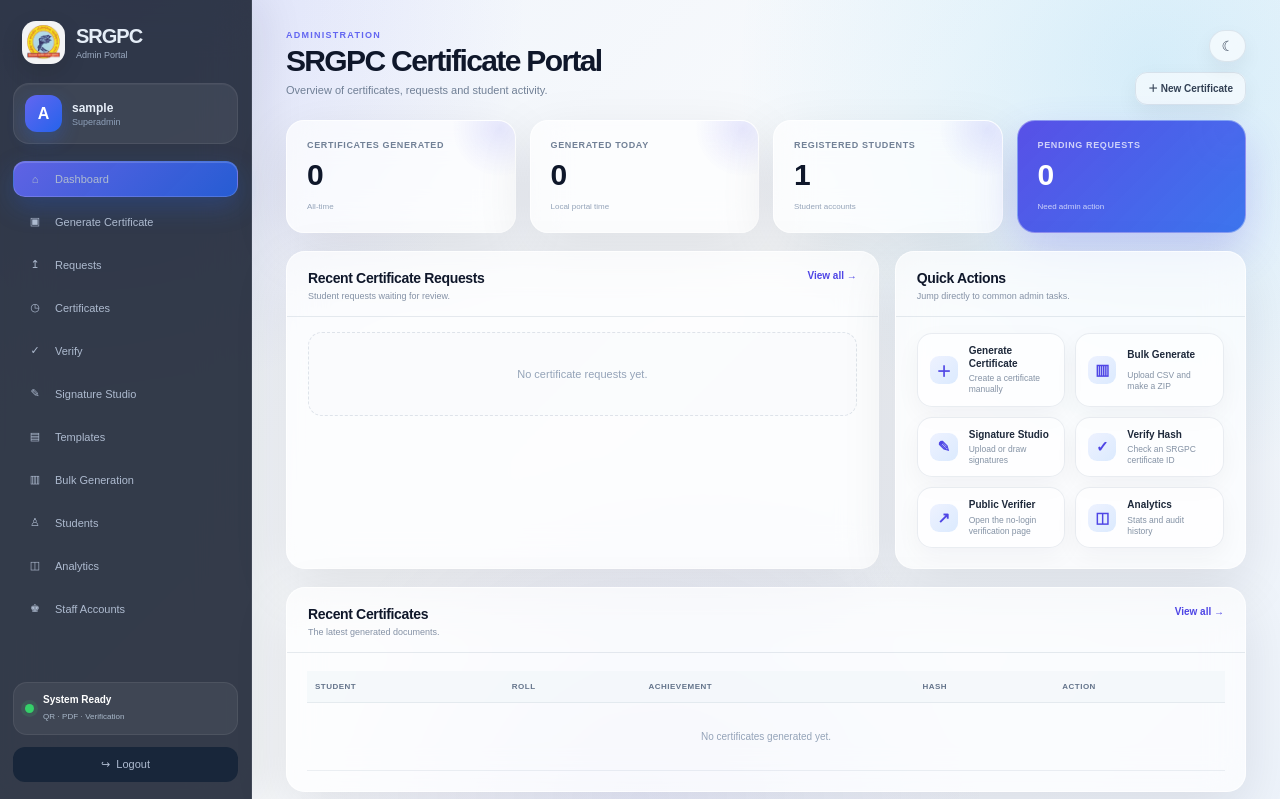
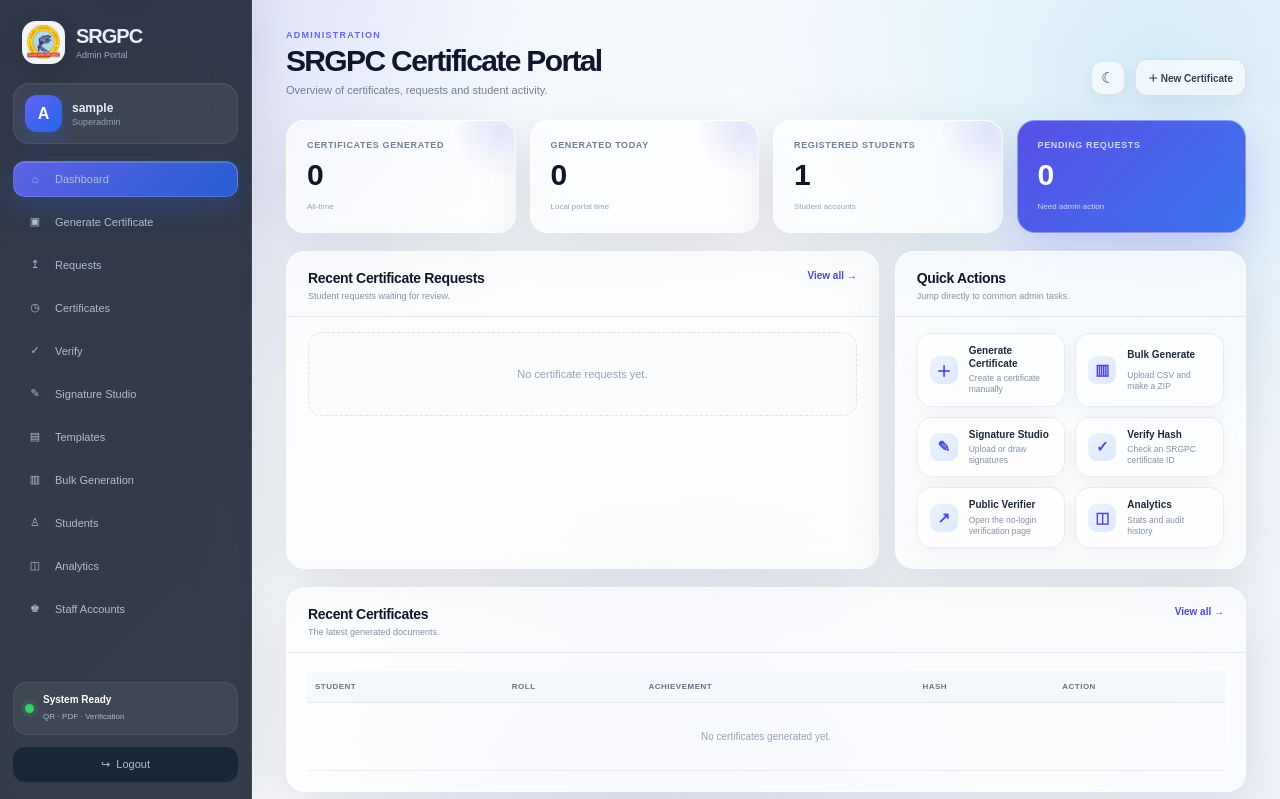
Before and after one commit to shazzxz/SRGPC-Certificate-System, a Flask app: page /admin in a window 1280 px wide. Shown: the top 799 px of the page. Run offline with Flask 3, Linux system fonts and the light colour scheme; the visitor is signed in with stand-in values (Sample User, id 1); data comes from the database, SQL or seed files in the repository; data that the repository does not hold is empty.

Commit message:
Refine compact theme toggle styling

```diff
--- a/static/glass.css
+++ b/static/glass.css
@@ -73,15 +73,10 @@ body.glass-ui:before{
 }
 .glass-ui .logout:hover{background:rgba(255,255,255,.06);color:#fff}
 .glass-ui .main{padding:30px 34px 50px;min-width:0}
-.glass-ui .topbar{
-  margin-bottom:24px;align-items:flex-end;position:relative;
-}
-.glass-ui .topbar .theme-toggle{
-  position:absolute;right:0;top:0;z-index:3;
-}
-@media(max-width:700px){
-  .glass-ui .topbar .theme-toggle{right:0;top:-2px}
-}
+.glass-ui .topbar{margin-bottom:24px;align-items:flex-end;gap:18px}
+.glass-ui .topbar-actions{display:flex;align-items:center;justify-content:flex-end;gap:10px;flex-shrink:0}
+.glass-ui .topbar-actions .theme-toggle{position:static}
+
 .glass-ui .topbar h1{
   font-size:30px;letter-spacing:-.055em;line-height:1.08;margin:5px 0 7px
 }
@@ -282,7 +277,6 @@ body.glass-ui.dark-mode{
 .dark-mode .footer-note{color:#64748b}
 .dark-mode .theme-toggle{color:#e5e7eb;background:rgba(15,23,42,.72);border-color:rgba(148,163,184,.20)}
 .dark-mode .theme-toggle:hover{background:rgba(30,41,59,.88)}
-.theme-toggle{display:inline-flex;align-items:center;gap:7px;padding:8px 11px;border:1px solid rgba(148,163,184,.24);border-radius:999px;background:rgba(255,255,255,.62);color:#334155;font:800 10px/1 inherit;cursor:pointer;box-shadow:0 8px 20px rgba(15,23,42,.06);backdrop-filter:blur(10px);transition:.18s ease}
-.theme-toggle:hover{transform:translateY(-1px);background:rgba(255,255,255,.85)}
-.theme-toggle .theme-icon{font-size:14px;line-height:1}
-@media(max-width:620px){.theme-toggle .theme-label{display:none}}
+.theme-toggle{width:34px;height:34px;display:inline-flex;align-items:center;justify-content:center;padding:0;border:1px solid rgba(148,163,184,.22);border-radius:11px;background:rgba(255,255,255,.62);color:#334155;font:700 15px/1 inherit;cursor:pointer;box-shadow:0 6px 16px rgba(15,23,42,.055);backdrop-filter:blur(10px);transition:.18s ease}
+.theme-toggle:hover{transform:translateY(-1px);background:rgba(255,255,255,.88)}
+.theme-toggle .theme-icon{font-size:15px;line-height:1}
```
